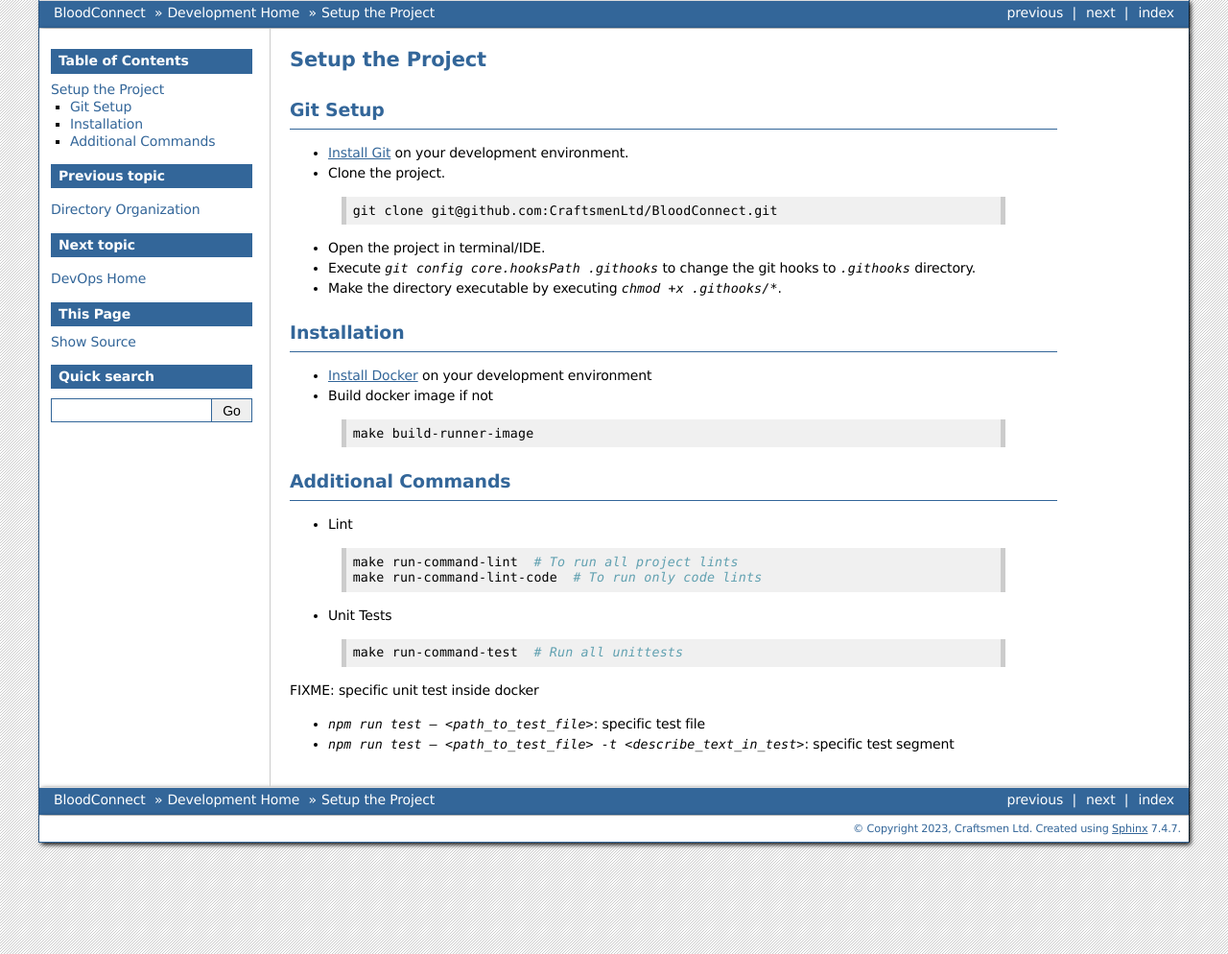
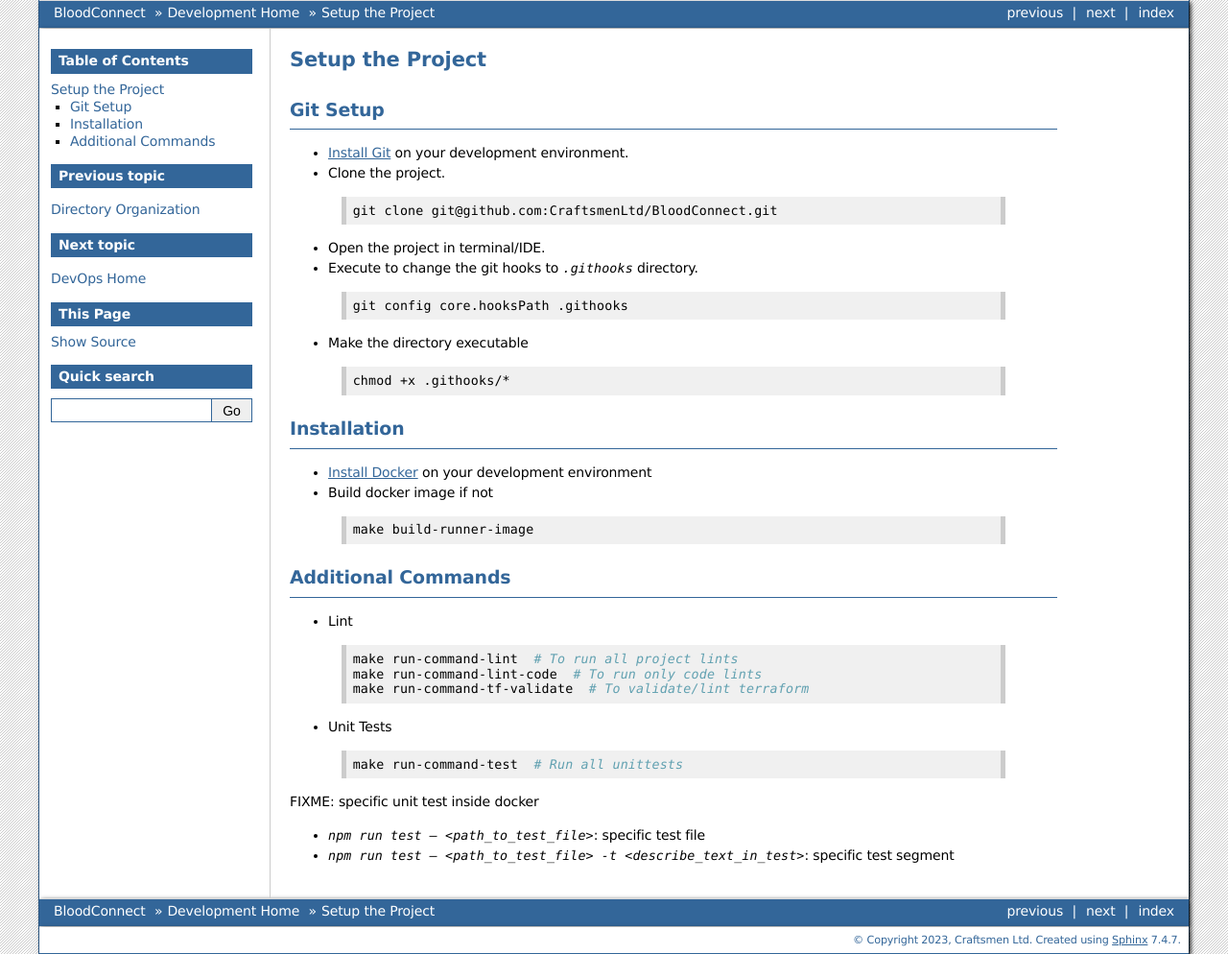
Before and after one commit to CraftsmenLtd/BloodConnect, a Sphinx documentation site: the page built from docs/development/GettingStarted.rst, in a window 1280 px wide. Shown: the whole page at 96% size. Built offline with Sphinx 7.4.7, drawn with Linux system fonts in a browser that asks for light colours.

Commit message:
I-#51 refactor GettingStarted doc

```diff
--- a/docs/development/GettingStarted.rst
+++ b/docs/development/GettingStarted.rst
@@ -12,8 +12,18 @@ Git Setup
     git clone git@github.com:CraftsmenLtd/BloodConnect.git
 
 - Open the project in terminal/IDE.
-- Execute `git config core.hooksPath .githooks` to change the git hooks to `.githooks` directory.
-- Make the directory executable by executing `chmod +x .githooks/*`.
+- Execute to change the git hooks to `.githooks` directory.
+
+ .. code-block:: bash
+
+    git config core.hooksPath .githooks
+
+- Make the directory executable
+
+ .. code-block:: bash
+
+    chmod +x .githooks/*
+
 
 Installation
 ~~~~~~~~~~~~
@@ -32,6 +42,7 @@ Additional Commands
 
     make run-command-lint  # To run all project lints
     make run-command-lint-code  # To run only code lints
+    make run-command-tf-validate  # To validate/lint terraform
 
 - Unit Tests
 
```
